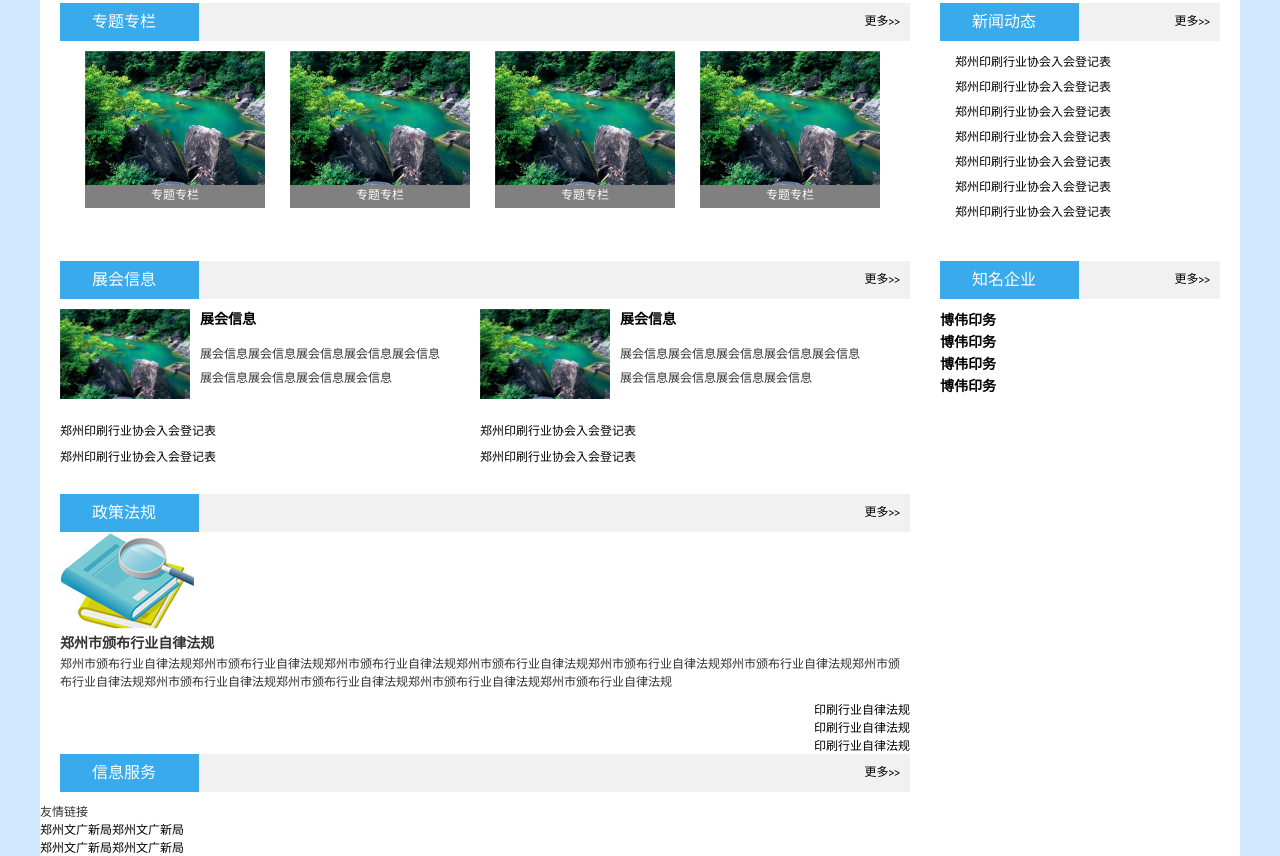
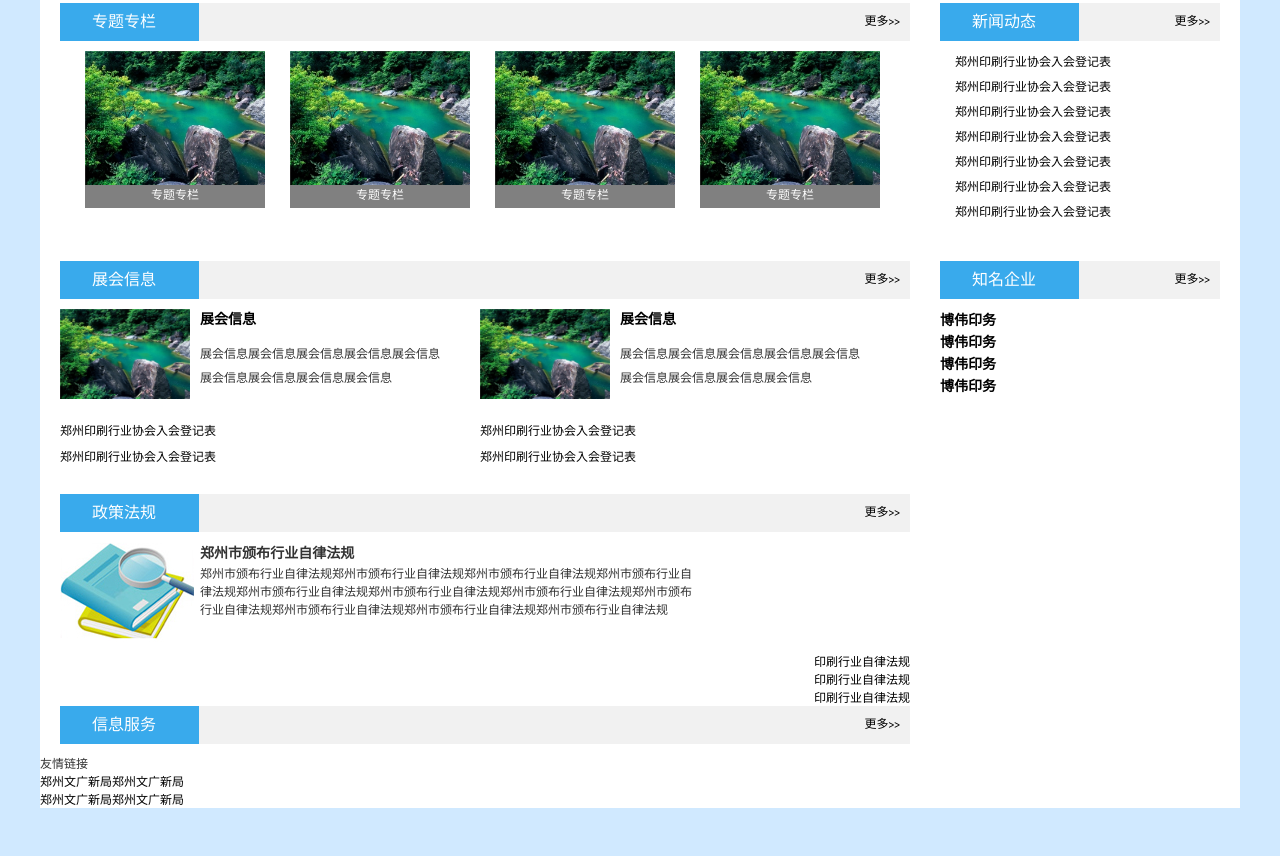
Before and after one commit to leiallen/zzprint, a plain HTML site: page index.html in a window 1280 px wide. Shown: the part 1074-1930 px from the top of the page. After the commit the page ends 1882 px from the top, so only its background shows below. Drawn offline with Linux system fonts and the light colour scheme.

Commit message:
change style 0429

```diff
--- a/css/style.css
+++ b/css/style.css
@@ -71,3 +71,7 @@ h2{background: #39AAEC; width: 139px; color: #fff; font-family: "微软雅黑","
 .zh_con{height: 75px; margin-top: 15px;}
 .zh_con li{width: 420px; height: 26px; line-height: 26px; }
 .zmqy{width: 280px;}
+
+.zc_l{width:650px; overflow: hidden;}
+.zc_l_pic{width: 140px; margin-top: 10px;}
+.zc_l_con{width: 500px; margin-top: 10px;}
```
